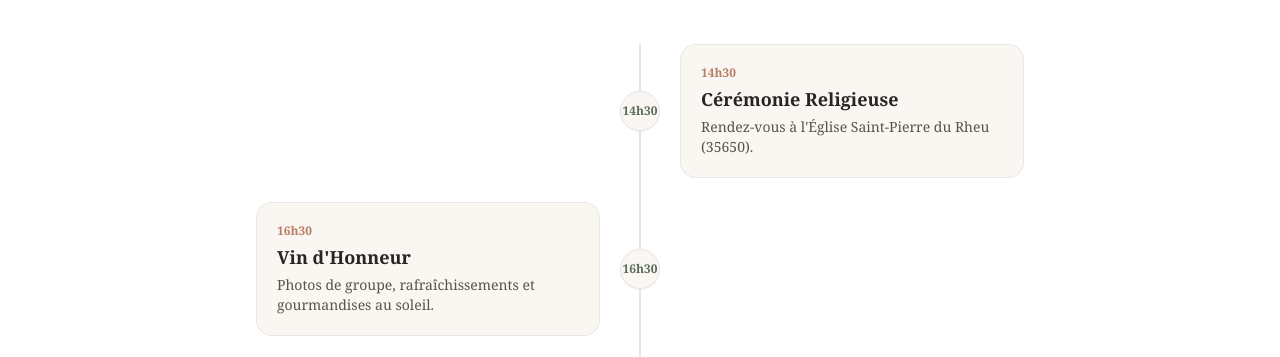
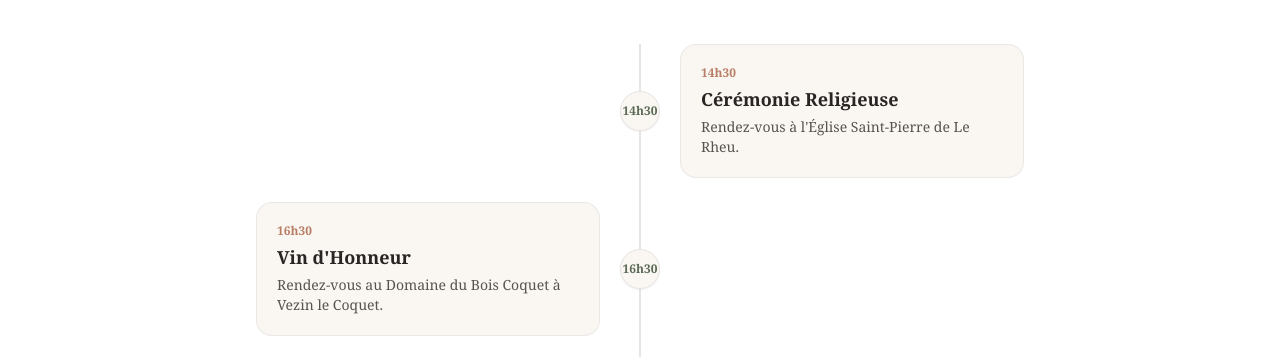
Before and after one commit to corentindetoc/mariage-corentin-kelly, a plain HTML site: page index.html in a window 1280 px wide. Shown: the part 910-1267 px from the top of the page. Drawn offline with nearby package versions, Linux system fonts and the light colour scheme; a web font is replaced by a local one.

Commit message:
Update schedule details in index.html

```diff
--- a/index.html
+++ b/index.html
@@ -313,8 +313,8 @@
         };
 
         const DEFAULT_SCHEDULE = [
-            { time: "14h30", title: "Cérémonie Religieuse", desc: "Rendez-vous à l'Église Saint-Pierre du Rheu (35650)." },
-            { time: "16h30", title: "Vin d'Honneur", desc: "Photos de groupe, rafraîchissements et gourmandises au soleil." },
+            { time: "14h30", title: "Cérémonie Religieuse", desc: "Rendez-vous à l'Église Saint-Pierre de Le Rheu." },
+            { time: "16h30", title: "Vin d'Honneur", desc: "Rendez-vous au Domaine du Bois Coquet à Vezin le Coquet." },
             { time: "19h30", title: "Dîner de Réception", desc: "Repas festif et animations autour des mariés." },
             { time: "23h00", title: "Ouverture de Bal", desc: "Soirée dansante jusqu'au bout de la nuit." }
         ];
```
